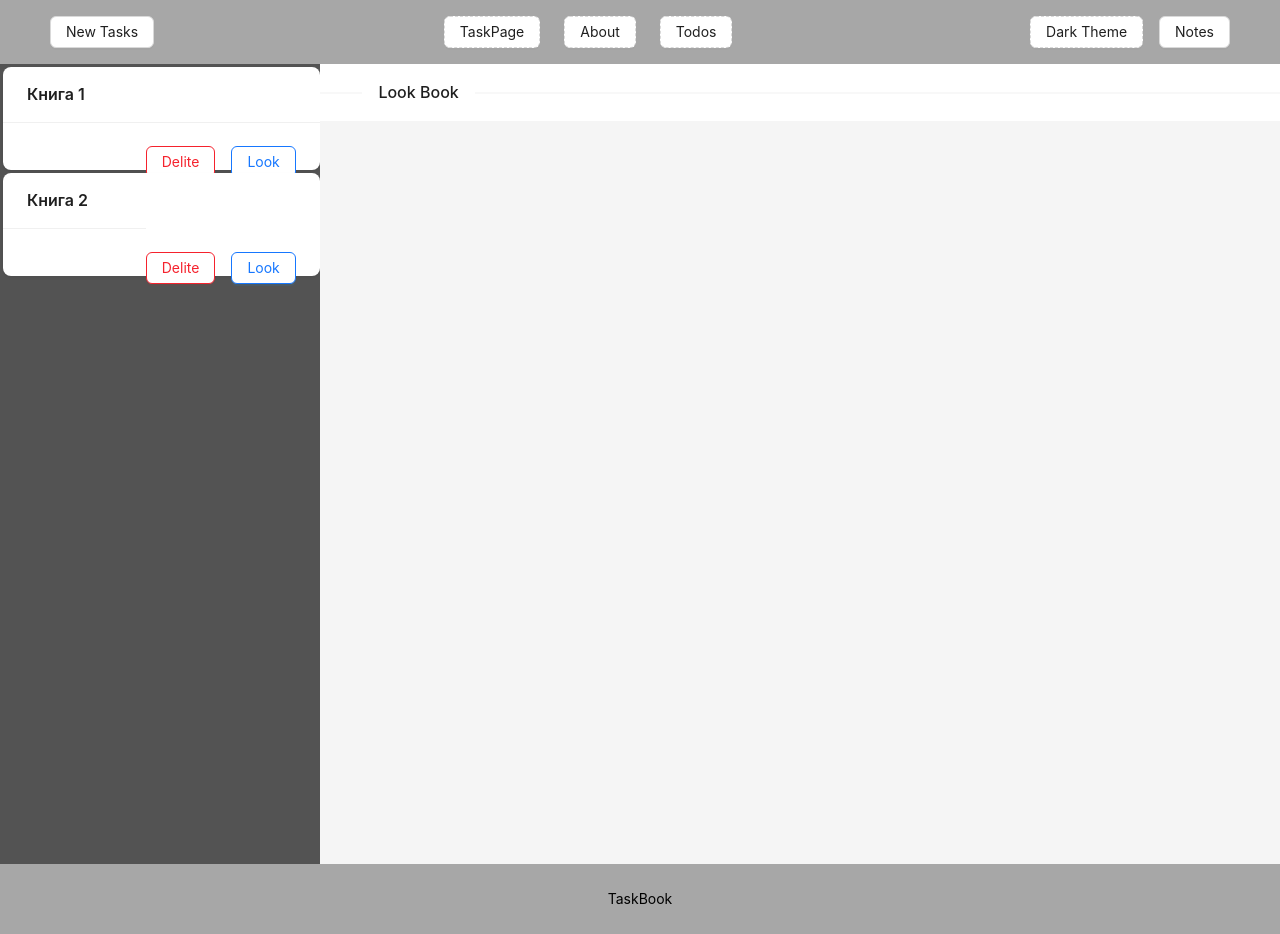
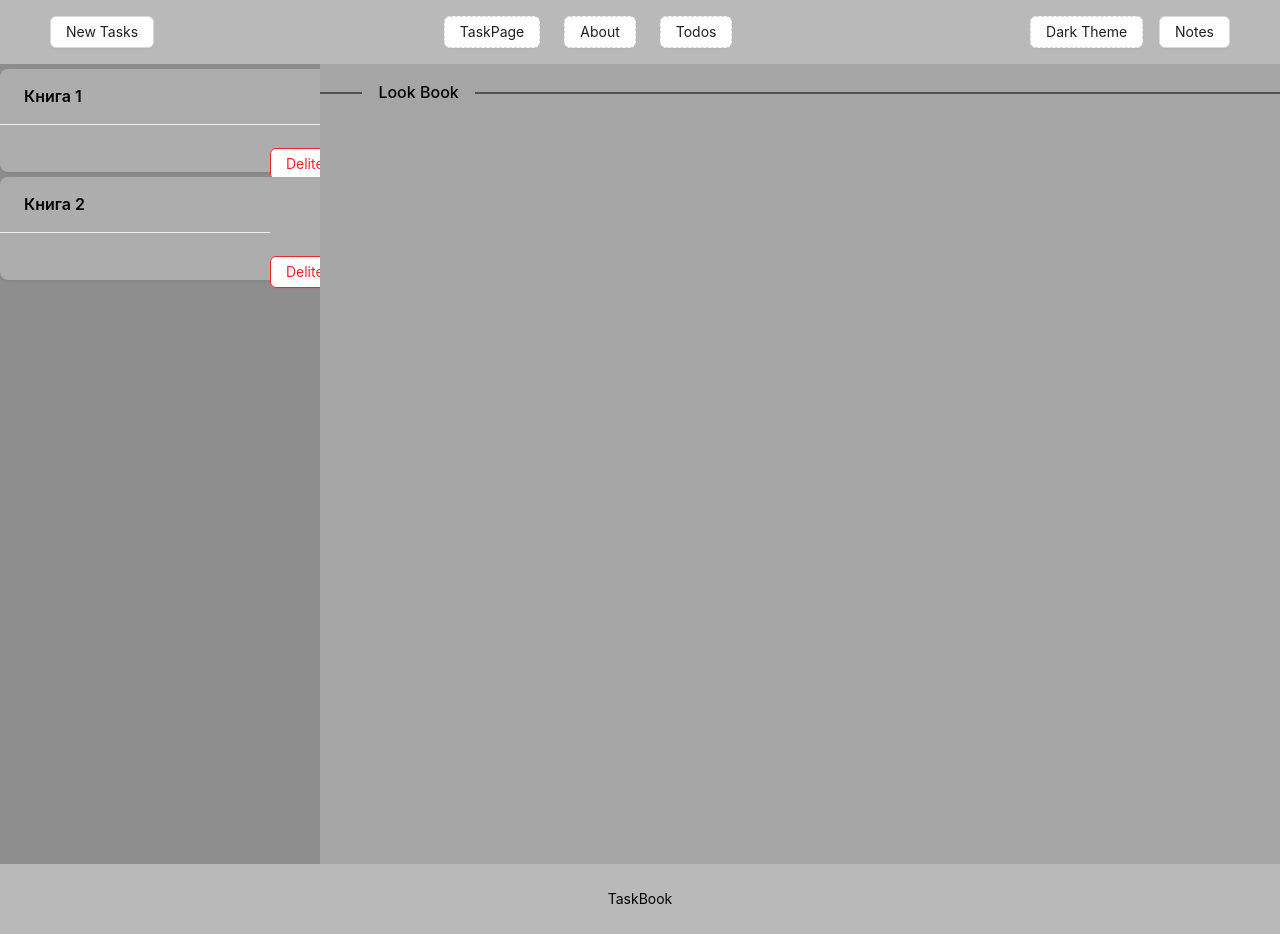
Before and after one commit to NoProblemmm/react-project-site, a React (Vite) app: page / in a window 1280 px wide. Built offline with nearby package versions, Linux system fonts and the light colour scheme.

Commit message:
dark theme

```diff
--- a/src/components/Layout/AppContent.tsx
+++ b/src/components/Layout/AppContent.tsx
@@ -3,7 +3,7 @@ import { Layout, Button } from "antd";
 import { Divider, List, Typography, Checkbox, Progress } from "antd";
 import { taskBookStore } from "../../store/taskbook.store";
 import { observer } from "mobx-react-lite";
-import { useTheme } from "../../theme/ThemeContext";
+import { useTheme } from "../../theme/SwitchTheme";
 
 const { Content } = Layout;
 
@@ -21,9 +21,18 @@ export const AppContent = observer(() => {
     return (
       <div
         style={{ width: "100%", height: "100%" }}
-        className={`content-custom ${theme === "dark" ? "dark" : "light"} text-center  `}
+        className="content-custom "
       >
-        <Divider orientation="left">Look Book</Divider>
+        <Divider
+          orientation="left"
+          className="content-custom "
+          style={{
+            color: "var(--text-color)",
+            borderColor: "var(--text-color)",
+          }}
+        >
+          Look Book
+        </Divider>
       </div>
     );
   }
@@ -41,17 +50,19 @@ export const AppContent = observer(() => {
 
   return (
     <>
-      <Content
-        style={contentStyle}
-        className={`content-custom ${theme === "dark" ? "dark" : "light"} text-center `}
-      >
+      <Content style={contentStyle} className="content-custom">
         <>
           <Divider
             orientation="left"
-            className={`content-custom ${theme === "dark" ? "dark" : "light"} text-center  `}
+            className="content-custom "
+            style={{
+              color: "var(--text-color)",
+              borderColor: "var(--text-color)",
+            }}
           >
             {selectedBook.title}
           </Divider>
+
           <div
             style={{
               width: "88rem",
@@ -62,14 +73,15 @@ export const AppContent = observer(() => {
           >
             <List
               style={{
-                borderColor: "#000",
-                color: "#000",
+                color: "var(--text-color)",
+                borderColor: "var(--text-color)",
               }}
               header={<div>Tasks:</div>}
               footer={
                 <>
                   <Progress
                     style={{ width: "100%" }}
+                    className="ant-progress-text"
                     percent={progressValue}
                     percentPosition={{ align: "center", type: "outer" }}
                   />
@@ -91,8 +103,8 @@ export const AppContent = observer(() => {
               rowKey={(task) => task.id}
               renderItem={(task, index) => (
                 <List.Item style={{ color: "#000" }}>
-                  <div style={{ display: "flex" }}>
-                    <div style={{ width: "125rem" }}>
+                  <div className="flex ">
+                    <div className="content-custom w-500 ">
                       <Typography.Text mark></Typography.Text>
                       {task.complited ? (
                         <s>
--- a/src/components/Layout/AppFooter.tsx
+++ b/src/components/Layout/AppFooter.tsx
@@ -1,19 +1,13 @@
 import React from "react";
 import { Layout, Typography } from "antd";
-import { useTheme } from "../../theme/ThemeContext";
+import { useTheme } from "../../theme/SwitchTheme";
 const { Footer } = Layout;
 
 export function AppFooter() {
   const { theme } = useTheme();
   return (
-    <Footer
-      className={`footer-custom ${theme === "dark" ? "dark" : "light"} text-center `}
-    >
-      <Typography
-        className={`footer-custom ${theme === "dark" ? "dark" : "light"} text-center `}
-      >
-        TaskBook
-      </Typography>
+    <Footer className="footer-custom">
+      <Typography className="footer-custom text-center">TaskBook</Typography>
     </Footer>
   );
 }
--- a/src/components/Layout/AppHeader.tsx
+++ b/src/components/Layout/AppHeader.tsx
@@ -5,7 +5,7 @@ import { AppModal } from "./AppModal";
 import "@ant-design/v5-patch-for-react-19";
 import { AppNotes } from "./AppNotes";
 import { Link } from "@tanstack/react-router";
-import { useTheme } from "../../theme/ThemeContext";
+import { useTheme } from "../../theme/SwitchTheme";
 const { Header } = Layout;
 
 type Props = {
@@ -20,9 +20,7 @@ export function AppHeader({ showButtons }: Props) {
 
   return (
     <>
-      <Header
-        className={`header-custom ${theme === "dark" ? "dark" : "light"} text-center color-#fff `}
-      >
+      <Header className=" header-custom text-center color-#fff ">
         {showButtons && (
           <Button
             style={{ float: "left", marginTop: "1rem" }}
--- a/src/components/Layout/AppSider.tsx
+++ b/src/components/Layout/AppSider.tsx
@@ -3,7 +3,7 @@ import { Divider, Layout } from "antd";
 import { Card, Button } from "antd";
 import { taskBookStore } from "../../store/taskbook.store";
 import { observer } from "mobx-react-lite";
-import { useTheme } from "../../theme/ThemeContext";
+import { useTheme } from "../../theme/SwitchTheme";
 const { Sider } = Layout;
 
 export const AppSider = observer(() => {
@@ -11,17 +11,14 @@ export const AppSider = observer(() => {
   const { theme } = useTheme();
 
   return (
-    <Sider
-      width="25%"
-      className={`sider-custom ${theme === "dark" ? "dark" : "light"} `}
-    >
+    <Sider width="25%" className="sider-custom">
       <div
+        className="scrollbar-sider"
         style={{
           width: "100%",
           overflowX: "hidden",
           height: "50rem",
           overflowY: "scroll",
-          scrollbarColor: "#000000ff #b6b6b6ff",
         }}
       >
         {taskBooks.map((book) => (
@@ -29,8 +26,7 @@ export const AppSider = observer(() => {
             key={book.id}
             title={book.title}
             variant="borderless"
-            className={`card-custom ${theme === "dark" ? "dark" : "light"}`}
-            style={{ margin: "3px", width: "99%" }}
+            className="card-custom mr-3 w-111"
           >
             <div
               style={{
--- a/src/pages/HomePage/Homepage.tsx
+++ b/src/pages/HomePage/Homepage.tsx
@@ -3,9 +3,7 @@ import { Layout } from "antd";
 import { taskBook } from "../../tasks-file";
 import { observer } from "mobx-react-lite";
 import { ConfigProvider } from "antd";
-import { theme } from "antd";
 
-const { darkAlgorithm, defaultAlgorithm } = theme;
 // @ts-ignore
 import { AppHeader } from "@components/Layout/AppHeader";
 // @ts-ignore
@@ -16,13 +14,6 @@ import { AppFooter } from "@components/Layout/AppFooter";
 import { AppContent } from "@components/Layout/AppContent";
 // @ts-ignore
 import { Book } from "@components/Layout/AppTaskDetails";
-
-const layoutStyle = {
-  borderRadius: 8,
-  overflow: "hidden",
-  width: "calc(100% - 8px)",
-  maxWidth: "calc(100% - 8px)",
-};
 
 type State = {
   taskBooks: Book[];
--- /dev/null
+++ b/src/theme/SwitchTheme.tsx
@@ -0,0 +1,20 @@
+import React, { useState, useLayoutEffect } from "react";
+const isDarkTheme = window?.matchMedia("(prefers-color-scheme: dark").matches;
+const defaultTheme = isDarkTheme ? "dark" : "light";
+
+export const useTheme = () => {
+  const [theme, setTheme] = useState(
+    localStorage.getItem("app-theme") || defaultTheme
+  );
+
+  const switchTheme = () => {
+    setTheme(theme === "dark" ? "light" : "dark");
+    return;
+  };
+  useLayoutEffect(() => {
+    document.documentElement.setAttribute("data-theme", theme);
+    localStorage.setItem("app-theme", theme);
+  }, [theme]);
+
+  return { theme, setTheme, switchTheme };
+};
--- a/src/theme/ThemeContext.tsx
+++ b/src/theme/ThemeContext.tsx
@@ -1,41 +1,46 @@
-import React, { createContext, useContext, useState, useEffect } from "react";
+// import React, {
+//   createContext,
+//   useContext,
+//   useState,
+//   useEffect,
+// } from "react";
 
-const ThemeContext = createContext({
-  theme: "light",
-  switchTheme: () => {},
-});
+// const ThemeContext = createContext({
+//   theme: "light",
+//   switchTheme: () => {},
+// });
 
-export function ThemeProvider({ children }: { children: React.ReactElement }) {
-  const [theme, setTheme] = useState(getInitialTheme());
+// export function ThemeProvider({ children }: { children: React.ReactElement }) {
+//   const [theme, setTheme] = useState(getInitialTheme());
 
-  function getInitialTheme() {
-    const savedTheme = localStorage.getItem("theme");
-    if (savedTheme) return savedTheme;
+//   function getInitialTheme() {
+//     const savedTheme = localStorage.getItem("theme");
+//     if (savedTheme) return savedTheme;
 
-    const prefersDark = window.matchMedia(
-      "(prefers-color-scheme: dark)"
-    ).matches;
-    if (savedTheme) return savedTheme;
-    const hours = new Date().getHours();
-    return hours < 6 || hours >= 22 ? "dark" : "light";
-  }
+//     const prefersDark = window.matchMedia(
+//       "(prefers-color-scheme: dark)"
+//     ).matches;
+//     if (savedTheme) return savedTheme;
+//     const hours = new Date().getHours();
+//     return hours < 6 || hours >= 22 ? "dark" : "light";
+//   }
 
-  const switchTheme = () => {
-    setTheme((prev) => {
-      const newTheme = prev === "light" ? "dark" : "light";
-      localStorage.setItem("theme", newTheme);
-      return newTheme;
-    });
-  };
-  useEffect(() => {
-    document.documentElement.className = theme === "dark" ? "dark" : "light";
-  }, [theme]);
+//   const switchTheme = () => {
+//     setTheme((prev) => {
+//       const newTheme = prev === "light" ? "dark" : "light";
+//       localStorage.setItem("theme", newTheme);
+//       return newTheme;
+//     });
+//   };
+//   useEffect(() => {
+//     document.documentElement.className = theme === "dark" ? "dark" : "light";
+//   }, [theme]);
 
-  return (
-    <ThemeContext.Provider value={{ theme, switchTheme }}>
-      {children}
-    </ThemeContext.Provider>
-  );
-}
+//   return (
+//     <ThemeContext.Provider value={{ theme, switchTheme }}>
+//       {children}
+//     </ThemeContext.Provider>
+//   );
+// // }
 
-export const useTheme = () => useContext(ThemeContext);
+// export const useTheme = () => useContext(ThemeContext);
--- a/src/theme/typeTheme/theme.css
+++ b/src/theme/typeTheme/theme.css
@@ -1,48 +1,111 @@
 @import "tailwindcss";
 
-@custom-variant dark (&:where(.dark, .dark *));
+@custom-variant dark (&:where([data-theme=dark], [data-theme=dark] *));
 
 @theme {
 }
-.light {
-  --header-bg-color: #a7a7a7;
-  --text-color: #000;
-  --sider-bg-color: #535353;
-  --card-bg-color: #ffffff;
-  --content-bg-color: #fff;
-  --footer-bg-color: #a7a7a7;
+
+html[data-theme="dark"] {
+  --button-text-color: #fff;
+  --button-background-color: #363636;
+  --button-border-color: #2d5091;
+
+  --input-text-color: #fff;
+  --input-placeholder-text-color: #c2c2c2;
+  --input-background-color: #a3a3a3;
+  --input-border-color: #0a0068;
+
+  --background-color: #000000;
+  --icon-book-color: #838383;
+  --text-color: #fff;
+
+  --sider-bg-color: #040029;
+  --sider-card-bg-color: #050631;
+
+  --content-bg-color: #050631;
 }
 
-.dark {
-  --header-bg-color: #3a3a3a;
-  --text-color: #ffffff;
-  --sider-bg-color: #000000;
-  --card-bg-color: #e9e9e9;
-  --content-bg-color: #ebebeb;
-  --footer-bg-color: #3a3a3a;
+html[data-theme="light"] {
+  --button-text-color: #000000;
+  --button-background-color: #b1b1b1;
+  --button-border-color: #0059ff;
+
+  --input-text-color: #000000;
+  --input-placeholder-text-color: #707070;
+  --input-background-color: #ffffff;
+  --input-border-color: #1100ff;
+
+  --background-color: #b9b9b9;
+  --icon-book-color: #000000;
+  --text-color: #000000;
+
+  --sider-bg-color: #8d8d8d;
+  --sider-card-bg-color: #adadad;
+
+  --content-bg-color: #a5a5a5;
+}
+
+.ant-layout {
+  background: var(--content-bg-color) !important;
+  transition: background-color 500ms linear;
 }
 
 .header-custom {
-  background-color: var(--header-bg-color);
+  background-color: var(--background-color);
   color: var(--text-color);
+  transition:
+    background-color 500ms linear,
+    color 900ms linear;
 }
 
 .sider-custom {
   background-color: var(--sider-bg-color);
   color: var(--text-color);
+  transition:
+    background-color 500ms linear,
+    color 900ms linear;
 }
 
 .card-custom {
-  background-color: var(--card-bg-color);
+  background-color: var(--sider-card-bg-color);
+  border-color: var(--text-color);
+
+  margin-top: 5px;
+  transition: background-color 500ms linear;
+}
+.ant-card-head-title {
   color: var(--text-color);
+  transition: color 900ms linear;
 }
 
 .content-custom {
   background-color: var(--content-bg-color);
-  color: var(--text-color);
+  color: var(--text-color) !important;
+  transition:
+    background-color 500ms linear,
+    color 900ms linear;
+}
+.content-abpa-point {
+  background-color: var(--sider-bg-color);
+  color: var(--text-color) !important;
+  transition:
+    background-color 500ms linear,
+    color 900ms linear;
+}
+
+.ant-progress-text {
+  color: var(--text-color) !important;
 }
 
 .footer-custom {
-  background-color: var(--footer-bg-color);
+  background-color: var(--background-color);
   color: var(--text-color);
+  transition:
+    background-color 500ms linear,
+    color 900ms linear;
 }
+
+.scrollbar-sider {
+  scrollbar-color: var(--text-color) var(--sider-bg-color);
+  transition: scrollbar-color 200ms linear;
+}
```
Also changed, not shown: src/App.tsx (+4 -4 lines), src/components/AppAboutPage.tsx (+14 -18 lines), src/components/AppTodosPage.tsx (+10 -4 lines), tailwind.config.js (added, +16 -0 lines).
